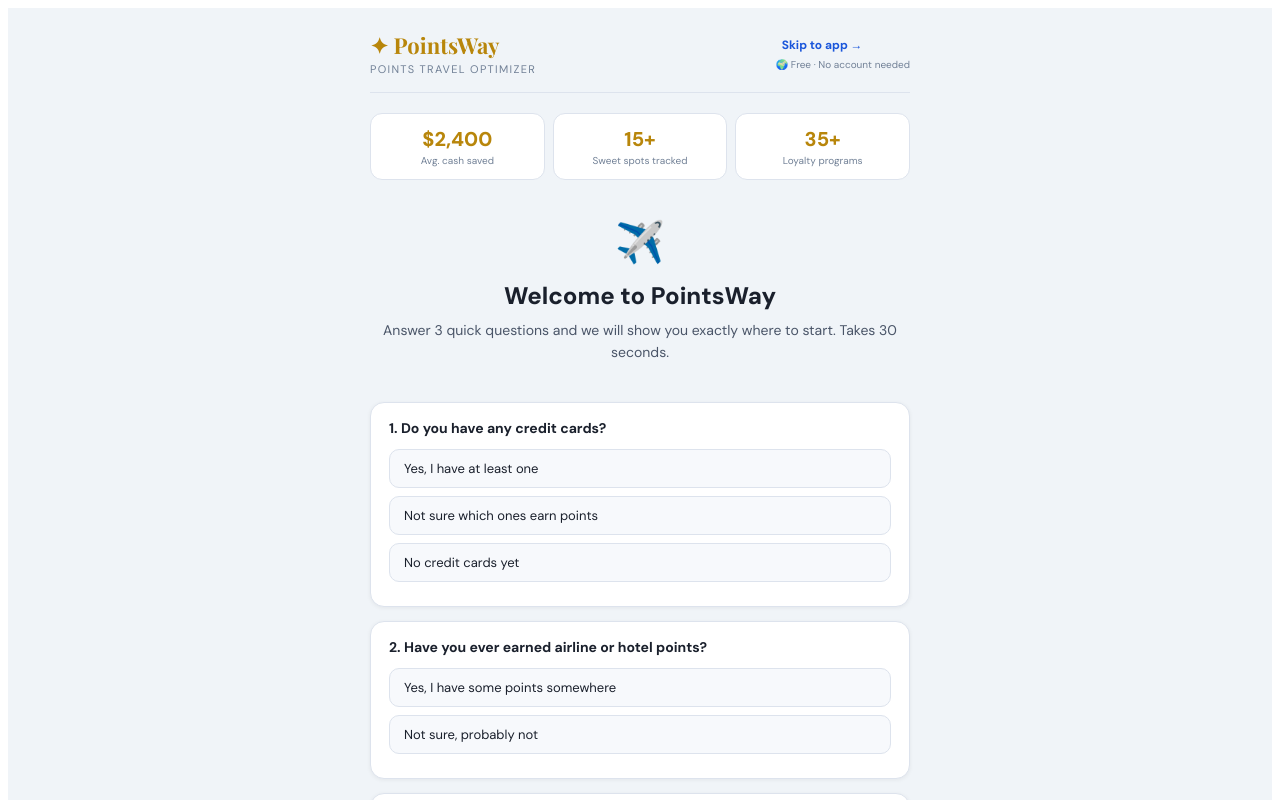
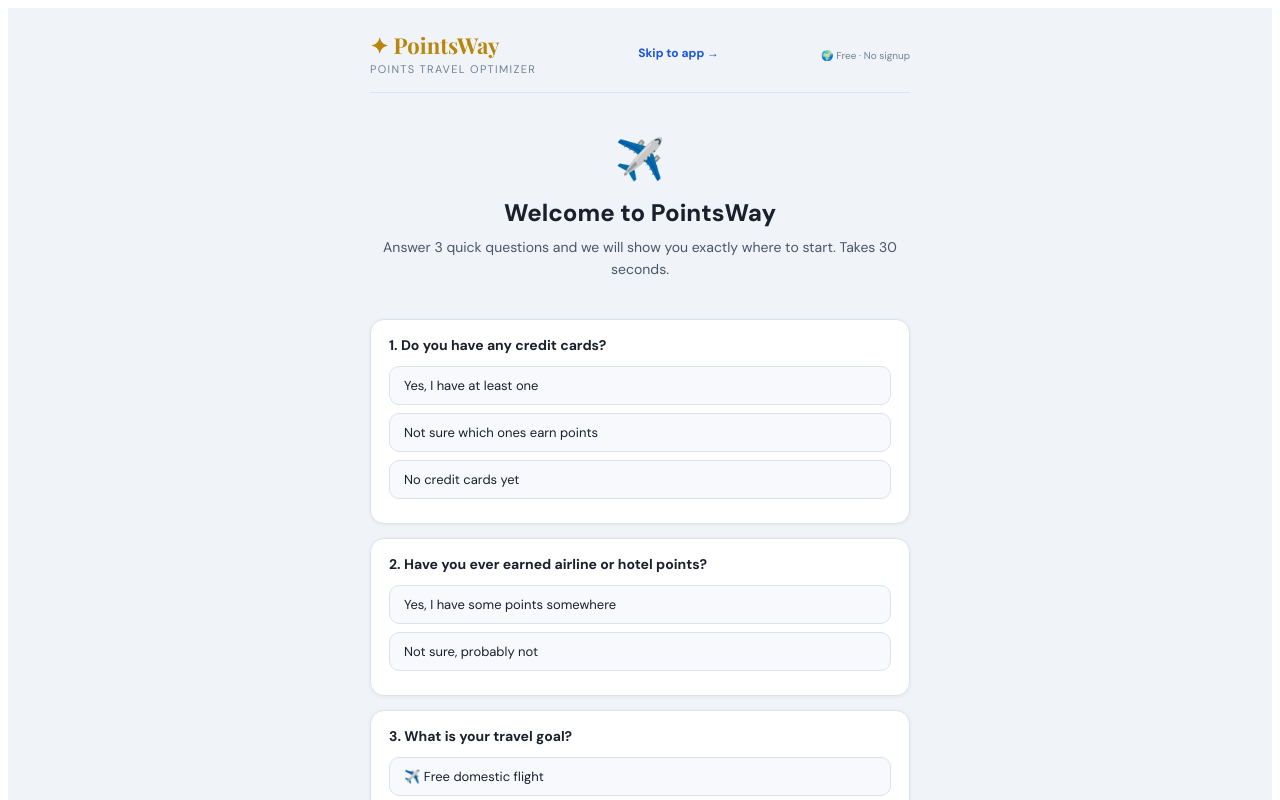
Before and after one commit to Femster88/pointsway, a Next.js app: page / in a window 1280 px wide. Shown: the top 800 px of the page. Built offline with nearby package versions, Linux system fonts and the light colour scheme.

Commit message:
new learn tabs stable - no crashing components in wallet

```diff
--- a/app/page.jsx
+++ b/app/page.jsx
@@ -26,7 +26,7 @@
   cards:["Amex MR","Chase UR","Capital One","Bilt"],
   why:"Virgin Atlantic prices ANA First Class at just 55,000 miles one-way — a seat that costs $4,000+ in cash. Four major bank programs transfer directly to Virgin Atlantic, making this one of the most accessible luxury redemptions in the hobby. Award space opens frequently on ANA metal.",
   howToFind:"Search nonstop on Seats.aero using the Virgin Atlantic program filter. Best availability 2-4 months out on weekdays.",
-  seatsUrl:"https://seats.aero",
+  seatsUrl:"https://seats.aero/search?origin=JFK&destination=NRT",
 };
 
 // ─── TRANSFER BONUS ALERTS ────────────────────────────────────────────────────
@@ -858,10 +858,10 @@
         </div>
       )}
       {activeTab==="alliances"&&<AllianceTab/>}
+      {activeTab==="matrix"&&<TransferMatrix/>}
       {activeTab==="bonuses"&&<TransferBonusPanel/>}
       {activeTab==="expiry"&&<ExpirationGuide/>}
       {activeTab==="sweetspots"&&<SweetSpotLibrary/>}
-      {activeTab==="matrix"&&<TransferMatrix/>}
     </div>
   );
 }
@@ -871,17 +871,7 @@
   return(
     <div>
       <div style={{marginBottom:16}}><h2 style={{fontSize:22,fontWeight:800,color:T.text,margin:0}}>Award Search Tools</h2><p style={{color:T.text2,marginTop:5,fontSize:14}}>Use these alongside PointsWay to find and book live award availability</p></div>
-      <div style={{marginBottom:14}}>
-        <div style={{padding:"12px 14px",background:T.blueLight,border:`1px solid ${T.blue}33`,borderRadius:10,marginBottom:10,fontSize:13,color:T.text2,lineHeight:1.5}}><strong style={{color:T.blue}}>Which tool for which job:</strong> Use Seats.aero to confirm flight award space. Rooms.aero for hotels. Point.me to compare across all programs at once. Roame for a calendar view of when space opens. The others are for power users.</div>
-        <div style={{display:"grid",gridTemplateColumns:"1fr 1fr",gap:8,marginBottom:10}}>
-          {[{label:"Find flight space",tool:"Seats.aero"},{label:"Find hotel space",tool:"Rooms.aero"},{label:"Compare all programs",tool:"Point.me"},{label:"Calendar availability",tool:"Roame"},{label:"Set price alerts",tool:"AwardFares"},{label:"Maximize value",tool:"MaxMyPoint"}].map(({label,tool})=>(
-            <div key={tool} style={{padding:"8px 10px",background:T.surface2,border:`1px solid ${T.border}`,borderRadius:8}}>
-              <div style={{fontSize:10,color:T.text3,marginBottom:2}}>{label}</div>
-              <div style={{fontSize:12,fontWeight:700,color:T.blue}}>{tool}</div>
-            </div>
-          ))}
-        </div>
-      </div>
+      <div style={{padding:"12px 14px",background:T.blueLight,border:`1px solid ${T.blue}33`,borderRadius:10,marginBottom:14,fontSize:13,color:T.text2,lineHeight:1.5}}><strong style={{color:T.blue}}>Tip:</strong> PointsWay shows you the best strategy. These tools confirm live seat availability before you transfer points. Always verify availability first!</div>
       <div style={{display:"flex",flexDirection:"column",gap:10}}>
         {AWARD_TOOLS.map(tool=>(
           <a key={tool.name} href={tool.url} target="_blank" rel="noopener noreferrer" style={{textDecoration:"none"}}>
@@ -1275,17 +1265,16 @@
   const [screen,setScreen]=useState("quiz");
   const [step,setStep]=useState(0);
   const [wallet,setWallet]=useState({});
-  const [walletLoaded,setWalletLoaded]=useState(false);
-  // Load wallet from localStorage after mount (client-side only)
+  // Safe localStorage - only runs in browser after mount
   useEffect(()=>{
-    try{const s=localStorage.getItem("pw_wallet");if(s)setWallet(JSON.parse(s));}catch{}
-    setWalletLoaded(true);
+    try{
+      var saved=localStorage.getItem("pw_wallet");
+      if(saved){setWallet(JSON.parse(saved));}
+    }catch(e){}
   },[]);
-  // Persist wallet to localStorage whenever it changes (after initial load)
   useEffect(()=>{
-    if(!walletLoaded)return;
-    try{localStorage.setItem("pw_wallet",JSON.stringify(wallet));}catch{}
-  },[wallet,walletLoaded]);
+    try{localStorage.setItem("pw_wallet",JSON.stringify(wallet));}catch(e){}
+  },[wallet]);
   const [mode,setMode]=useState("flights");
   const [search,setSearch]=useState({origin:"",destination:"",cabin:"business",departDate:"",returnDate:"",hotelChain:"Any",tripType:"both"});
   const [filters,setFilters]=useState({maxPoints:"",maxTaxes:"",minValue:"",affordableOnly:false});
@@ -1339,18 +1328,8 @@
         <style>{`@import url('https://fonts.googleapis.com/css2?family=DM+Sans:wght@400;600;700;800&family=Playfair+Display:wght@700&display=swap');*{box-sizing:border-box;}input::placeholder{color:#a0aec0;}a:hover{opacity:0.85;}button:active{transform:scale(0.98);}`}</style>
         <div style={{width:"100%",maxWidth:540,paddingTop:22,paddingBottom:16,borderBottom:`1px solid ${T.border}`,marginBottom:20,display:"flex",alignItems:"center",justifyContent:"space-between"}}>
           <div><div style={{fontFamily:"'Playfair Display',serif",fontSize:22,fontWeight:700,color:T.gold}}>✦ PointsWay</div><div style={{fontSize:11,color:T.text3,letterSpacing:"0.12em",textTransform:"uppercase",marginTop:2}}>Points Travel Optimizer</div></div>
-          <div style={{textAlign:"right"}}>
-            <button onClick={()=>setScreen("app")} style={{fontSize:12,color:T.blue,background:"none",border:"none",cursor:"pointer",fontFamily:"inherit",fontWeight:700,display:"block",marginBottom:4}}>Skip to app →</button>
-            <div style={{fontSize:10,color:T.text3}}>🌍 Free · No account needed</div>
-          </div>
-        </div>
-        <div style={{width:"100%",maxWidth:540,display:"grid",gridTemplateColumns:"1fr 1fr 1fr",gap:8,marginBottom:16}}>
-          {[{n:"$2,400",l:"Avg. cash saved"},{ n:"15+",l:"Sweet spots tracked"},{n:"35+",l:"Loyalty programs"}].map(({n,l})=>(
-            <div key={l} style={{padding:"12px 10px",background:T.surface,border:`1px solid ${T.border}`,borderRadius:12,textAlign:"center"}}>
-              <div style={{fontSize:20,fontWeight:800,color:T.gold}}>{n}</div>
-              <div style={{fontSize:10,color:T.text3,marginTop:2}}>{l}</div>
-            </div>
-          ))}
+          <button onClick={()=>setScreen("app")} style={{fontSize:12,color:T.blue,background:"none",border:"none",cursor:"pointer",fontFamily:"inherit",fontWeight:700}}>Skip to app →</button>
+          <div style={{fontSize:10,color:T.text3,marginTop:4}}>🌍 Free · No signup</div>
         </div>
         <div style={{width:"100%",maxWidth:540}}><QuizStep onDone={()=>setScreen("app")}/></div>
       </div>
@@ -1411,6 +1390,7 @@
 // ─── FEATURED DEAL CARD ───────────────────────────────────────────────────────
 function FeaturedDealCard({onGoToSearch}){
   const f=FEATURED;
+  const saved=f.cashValue-f.taxes;
   return(
     <div style={{marginBottom:20,borderRadius:16,overflow:"hidden",border:`2px solid ${T.goldBorder}`,boxShadow:"0 4px 24px rgba(184,134,11,0.15)"}}>
       <div style={{background:"linear-gradient(135deg,#b8860b,#d4a017)",padding:"14px 18px",display:"flex",justifyContent:"space-between",alignItems:"center"}}>
@@ -1449,7 +1429,7 @@
 
 // ─── DREAM TRIP TRACKER ───────────────────────────────────────────────────────
 function DreamTracker({wallet}){
-  const [selectedTrip,setSelectedTrip]=useState("tokyo_biz");
+  const [selectedTrip,setSelectedTrip]=useState(DREAM_TRIPS[0].key);
   const [customPoints,setCustomPoints]=useState("");
   const [customLabel,setCustomLabel]=useState("");
   const pooled=buildPooled(wallet);
@@ -1474,10 +1454,10 @@
     if(lk&&pooled[lk])bestPool=pooled[lk].total;
     else{
       // fallback: max across all pools
-      const vals=Object.values(pooled).map(p=>p.total||0); bestPool=vals.length>0?Math.max(...vals,0):0;
+      bestPool=Math.max(...Object.values(pooled).map(p=>p.total||0),0);
     }
   } else {
-    const vals=Object.values(pooled).map(p=>p.total||0); bestPool=vals.length>0?Math.max(...vals,0):0;
+    bestPool=Math.max(...Object.values(pooled).map(p=>p.total||0),0);
   }
 
   const pct=target>0?Math.min(100,Math.round((bestPool/target)*100)):0;
```
